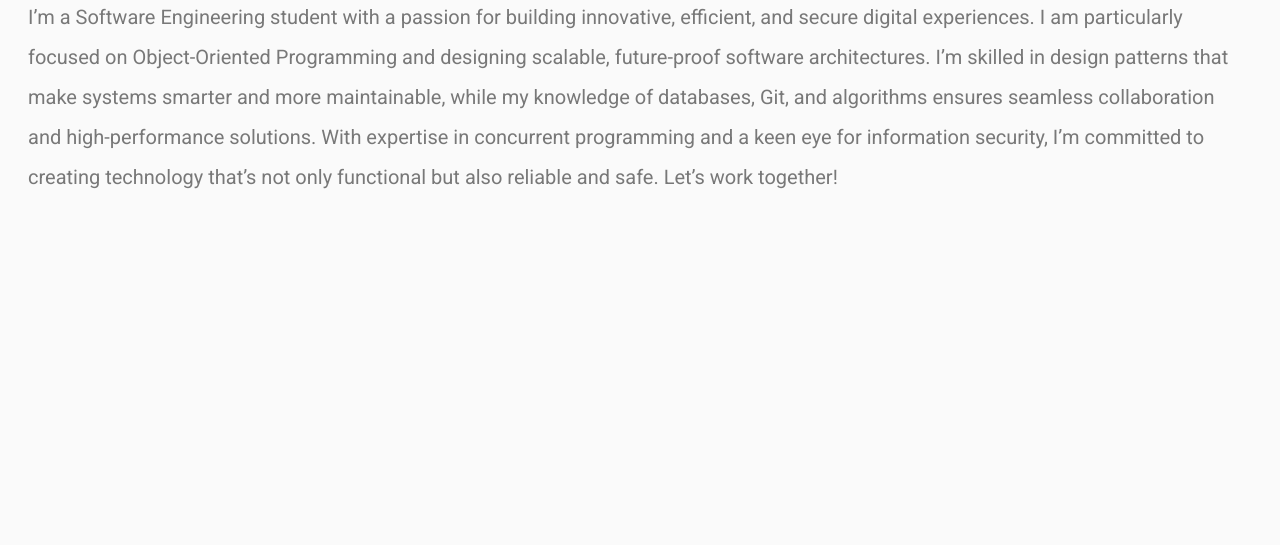
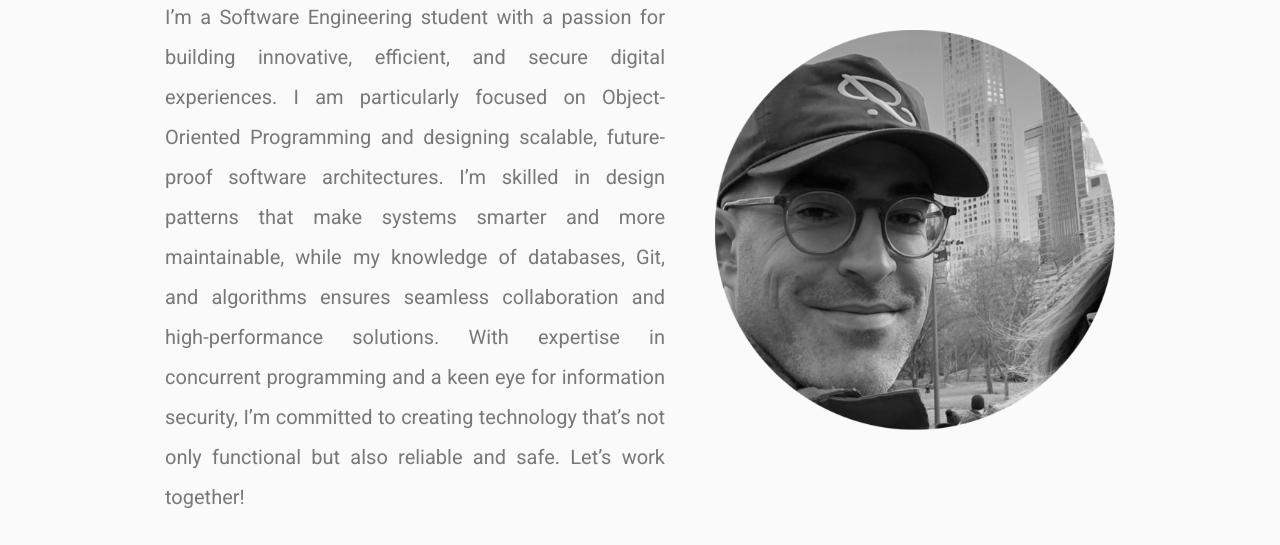
Before and after one commit to C-Barreiro/website, a plain HTML site: page index.html in a window 1280 px wide. Shown: the part 292-837 px from the top of the page. Before the commit the page ends 800 px from the top, so only its background shows below. Drawn offline with Linux system fonts and the light colour scheme; a script that the page names is missing.

Commit message:
About image

```diff
--- a/index.html
+++ b/index.html
@@ -20,8 +20,13 @@
     </nav>
 
     <section class="about">
-    <h2>Hi, I'm Carlos!</h2>
-    <p>I’m a Software Engineering student with a passion for building innovative, efficient, and secure digital experiences. I am particularly focused on Object-Oriented Programming and designing scalable, future-proof software architectures. I’m skilled in design patterns that make systems smarter and more maintainable, while my knowledge of databases, Git, and algorithms ensures seamless collaboration and high-performance solutions. With expertise in concurrent programming and a keen eye for information security, I’m committed to creating technology that’s not only functional but also reliable and safe. Let’s work together!</p>
+        <div class="about_text">
+            <h2>Hi, I'm Carlos!</h2>
+            <p>I’m a Software Engineering student with a passion for building innovative, efficient, and secure digital experiences. I am particularly focused on Object-Oriented Programming and designing scalable, future-proof software architectures. I’m skilled in design patterns that make systems smarter and more maintainable, while my knowledge of databases, Git, and algorithms ensures seamless collaboration and high-performance solutions. With expertise in concurrent programming and a keen eye for information security, I’m committed to creating technology that’s not only functional but also reliable and safe. Let’s work together!</p>
+        </div>
+        <div class="about_image">
+            <img src="images/profile_picture.png" alt="Carlos profile picture" class="profile-image">
+        </div>
     </section>
 
     <script src="script.js"></script>
--- a/style.css
+++ b/style.css
@@ -49,10 +49,16 @@ nav a:hover {
 
 .about {
     display: flex;
-    flex-direction: column;
+    justify-content: center;
+    align-items: center;
     margin-top: 150px;
     padding: 0 20px;
     line-height: 2;
+}
+
+.about_text {
+    margin-right: 50px;
+    width: 500px;
 }
 
 .about h2 {
@@ -66,5 +72,10 @@ nav a:hover {
     color: rgb(120, 120, 120);
     font-size: 20px;
     font-weight: normal;
-    margin: 0;
+    text-align: justify;
+    margin-top: 0;
 }
+
+.profile-image {
+    width: 400px;
+}
```
Also changed, not shown: images/profile_picture.png (added).
